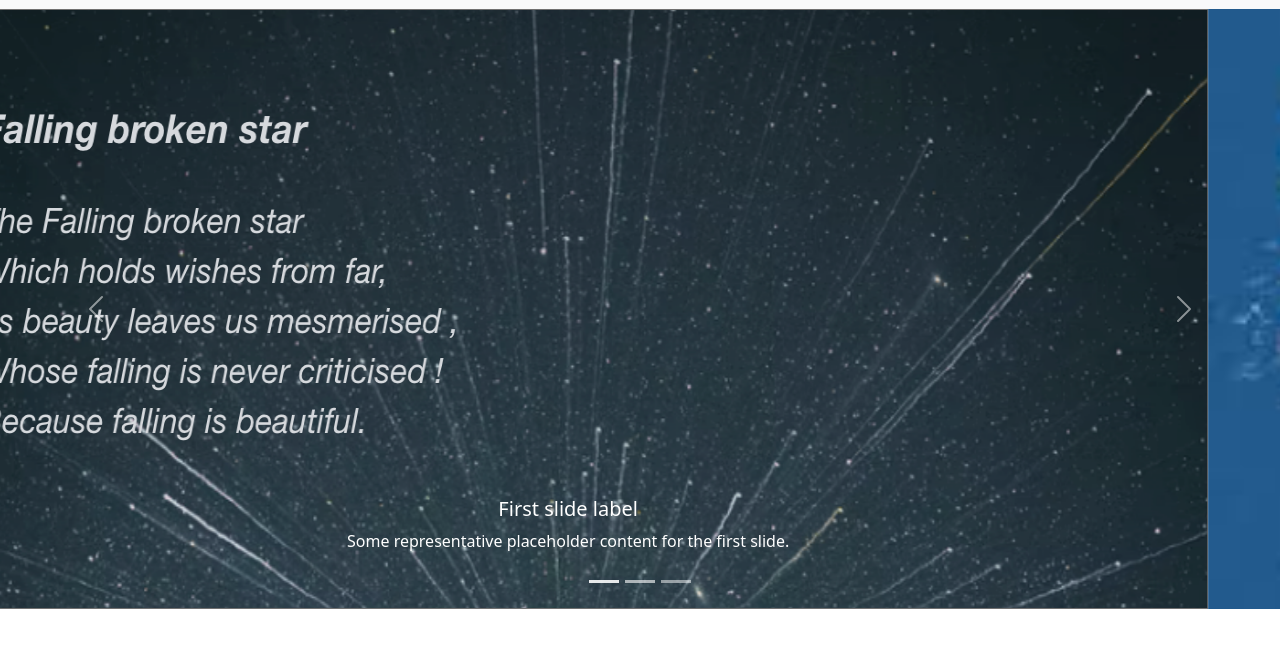
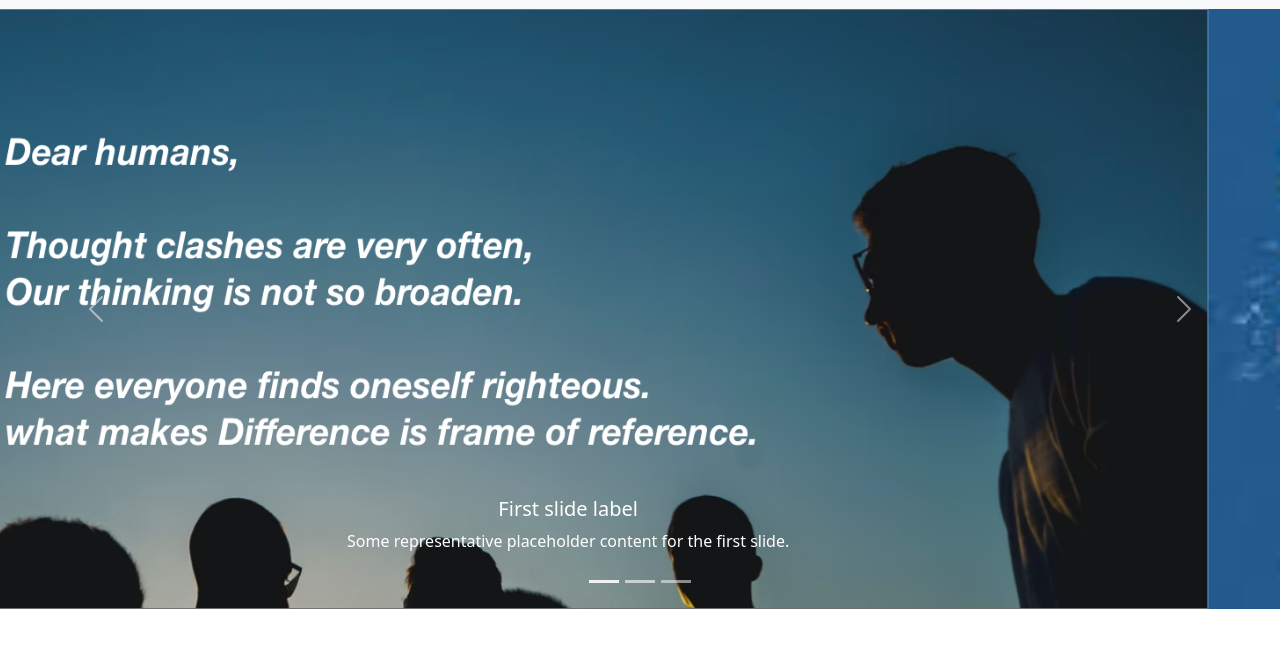
Before and after one commit to Deepchavan1/blog_design, a plain HTML site: page underdone/index.html in a window 1280 px wide. Shown: the part 68-724 px from the top of the page. Drawn offline with nearby package versions, Linux system fonts and the light colour scheme.

Commit message:
changed again

```diff
--- a/underdone/index.html
+++ b/underdone/index.html
@@ -195,7 +195,7 @@
         </div>
         <div class="carousel-inner">
             <div class="carousel-item active">
-                <img src="car-1.png" class="d-block w-100 crImg" alt="..." />
+                <img src="car-2.png" class="d-block w-100 crImg" alt="..." />
                 <div class="carousel-caption d-none d-md-block">
                     <h5>First slide label</h5>
                     <p>Some representative placeholder content for the first slide.</p>
```
Also changed, not shown: underdone/car-2.png (added).
